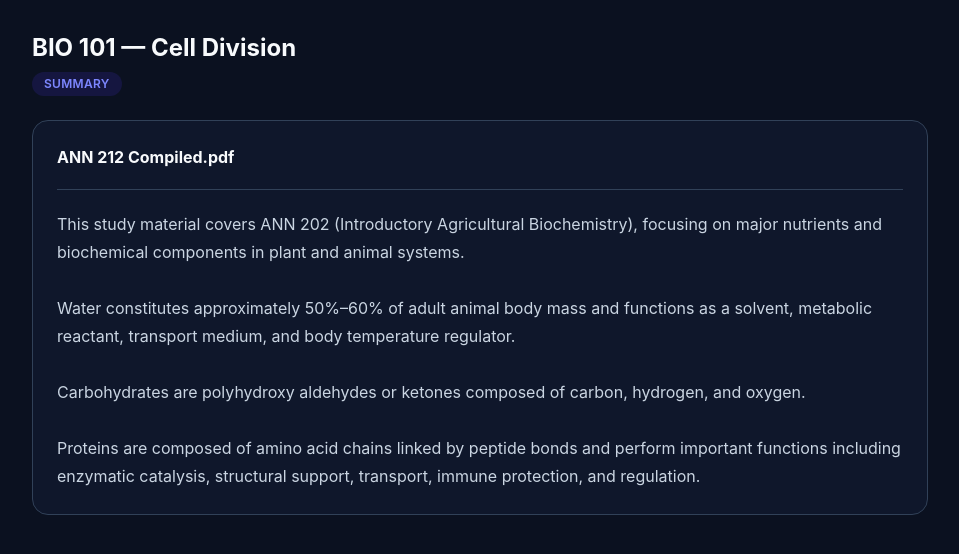
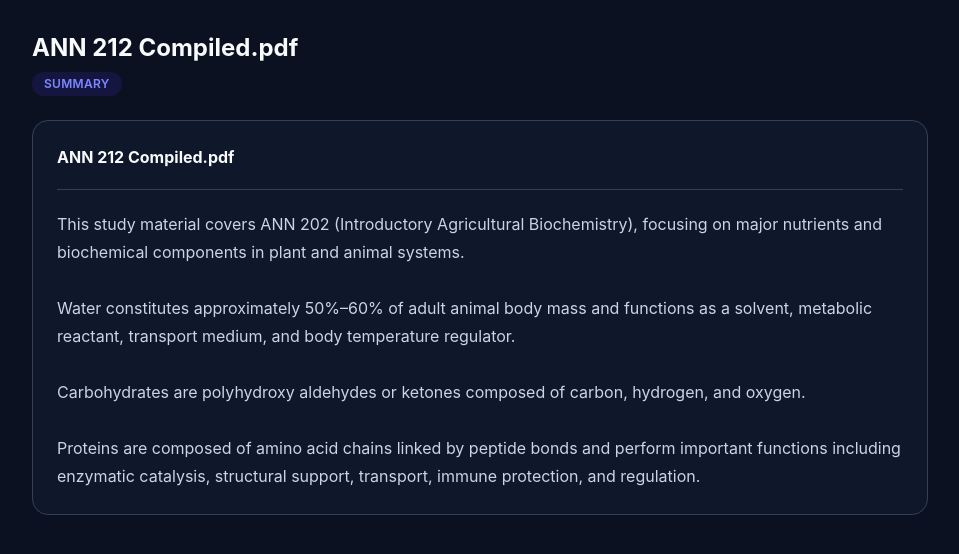
Before and after one commit to ADEDANCE/revizo, a React (Vite) app: page /history/1 in a window 1280 px wide. Shown: the top 554 px of the page, without its empty margins (160-1119 px from the left). Built offline with nearby package versions, Linux system fonts and the light colour scheme.

Commit message:
display realtime summary

```diff
--- a/src/components/study/SummaryViewer.tsx
+++ b/src/components/study/SummaryViewer.tsx
@@ -7,7 +7,7 @@ interface SummaryViewerProps {
 
 const SummaryViewer = ({ title, summary }: SummaryViewerProps) => {
   return (
-    <StudyLayout title="BIO 101 — Cell Division" type="SUMMARY">
+    <StudyLayout title={title} type="SUMMARY">
       <div className="rounded-2xl border border-slate-700 bg-slate-900 p-5 sm:p-6">
         <h2 className="font-bold text-off-white">{title}</h2>
 
```
